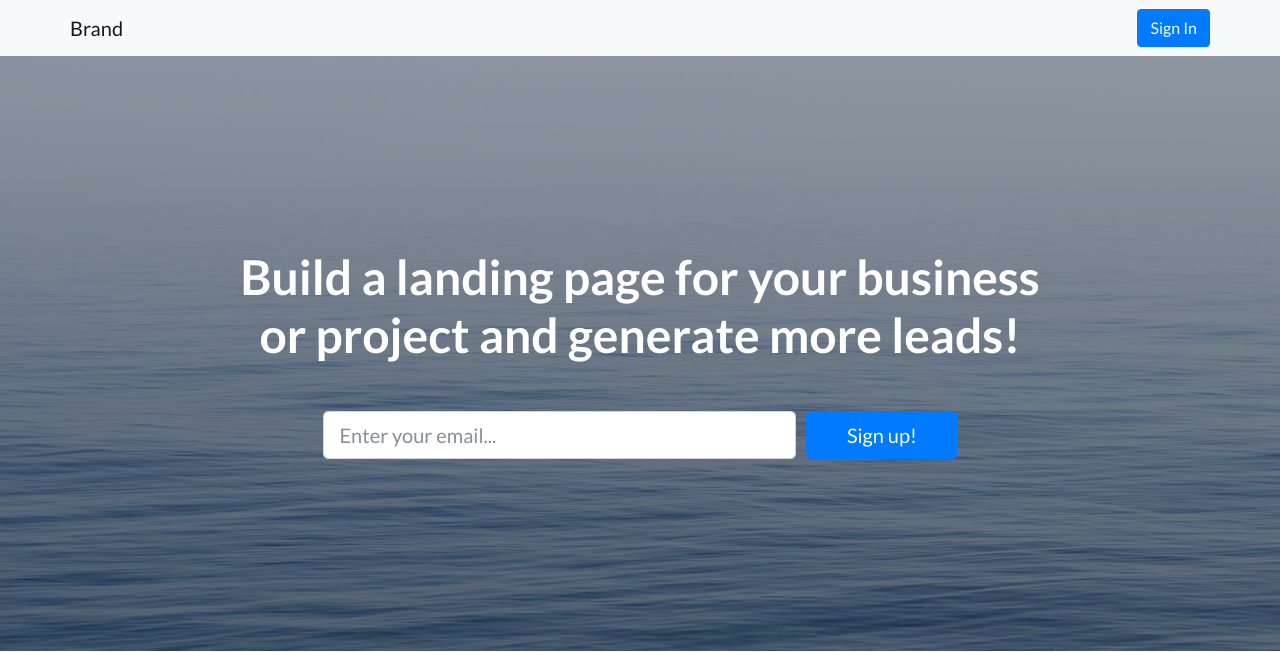
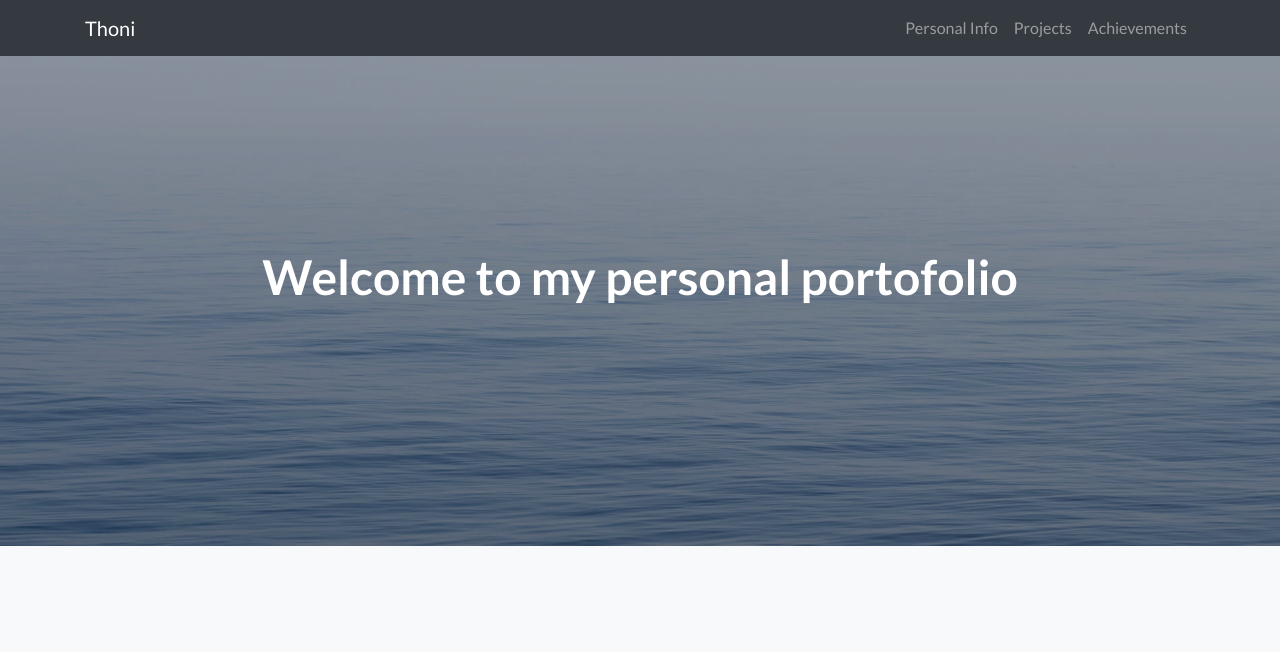
Before and after one commit to assulthoni/DjangoWithMongoDB, a Django app: page / in a window 1280 px wide. Shown: the top 652 px of the page. Run offline with Django 3.2, Linux system fonts and the light colour scheme; some libraries are stand-ins or nearby versions.

Commit message:
start templating

```diff
--- a/templates/index.html
+++ b/templates/index.html
@@ -5,7 +5,9 @@
 <head>
     <meta charset="utf-8">
     <meta name="viewport" content="width=device-width, initial-scale=1.0, shrink-to-fit=no">
-    <title>Blog icharun</title>
+    <title>{% block title %}
+        Home
+    {% endblock %}</title>
     <link rel="stylesheet" href="{% static "assets/bootstrap/css/bootstrap.min.css" %}">
     <link rel="stylesheet" href="https://fonts.googleapis.com/css?family=Lato:300,400,700,300italic,400italic,700italic">
     <link rel="stylesheet" href="{% static "assets/fonts/font-awesome.min.css" %}">
@@ -13,9 +15,15 @@
     <link rel="stylesheet" href="https://cdnjs.cloudflare.com/ajax/libs/animate.css/3.5.2/animate.min.css">
 </head>
 <body>
-    <nav class="navbar navbar-light navbar-expand bg-light navigation-clean">
-        <div class="container"><a class="navbar-brand" href="#">Brand</a><button class="navbar-toggler" data-toggle="collapse" data-target="#navcol-1"></button>
-            <div class="collapse navbar-collapse" id="navcol-1"><a class="btn btn-primary ml-auto" role="button" href="#">Sign In</a></div>
+
+    <nav class="navbar navbar-expand-sm bg-dark navbar-dark">
+        <div class="container">
+          <a class="navbar-brand" href="#">{% block  brand %}Thoni{% endblock %}</a><button class="navbar-toggler" data-toggle="collapse" data-target="#navcol-1"></button>
+          <ul class="navbar-nav">
+            <li class="nav-item"><a class="nav-link" href="#">Personal Info</a></li>
+            <li class="nav-item"><a class="nav-link" href="#">Projects</a></li>
+            <li class="nav-item"><a class="nav-link" href="#">Achievements</a></li>
+          </ul>
         </div>
     </nav>
     <header class="masthead text-white text-center" style="background:url({% static 'assets/img/bg-masthead.jpg' %})no-repeat center center;background-size:cover;">
@@ -23,19 +31,12 @@
         <div class="container">
             <div class="row">
                 <div class="col-xl-9 mx-auto">
-                    <h1 class="mb-5">Build a landing page for your business or project and generate more leads!</h1>
-                </div>
-                <div class="col-md-10 col-lg-8 col-xl-7 mx-auto">
-                    <form>
-                        <div class="form-row">
-                            <div class="col-12 col-md-9 mb-2 mb-md-0"><input class="form-control form-control-lg" type="email" placeholder="Enter your email..."></div>
-                            <div class="col-12 col-md-3"><button class="btn btn-primary btn-block btn-lg" type="submit">Sign up!</button></div>
-                        </div>
-                    </form>
+                    <h1 class="mb-5">Welcome to my personal portofolio</h1>
                 </div>
             </div>
         </div>
     </header>
+    {% block  contents %}
     <section class="features-icons bg-light text-center">
         <div class="container">
             <div class="row">
@@ -118,19 +119,13 @@
         <div class="container">
             <div class="row">
                 <div class="col-xl-9 mx-auto">
-                    <h2 class="mb-4">Ready to get started? Sign up now!</h2>
-                </div>
-                <div class="col-md-10 col-lg-8 col-xl-7 mx-auto">
-                    <form>
-                        <div class="form-row">
-                            <div class="col-12 col-md-9 mb-2 mb-md-0"><input class="form-control form-control-lg" type="email" placeholder="Enter your email..."></div>
-                            <div class="col-12 col-md-3"><button class="btn btn-primary btn-block btn-lg" type="submit">Sign up!</button></div>
-                        </div>
-                    </form>
+                    <h2 class="mb-4">Hows your impression? Feel free to contact me!</h2>
                 </div>
             </div>
         </div>
     </section>
+    {% endblock %}
+
     <footer class="footer bg-light">
         <div class="container">
             <div class="row">
@@ -160,5 +155,4 @@
     <script src="{% static "assets/bootstrap/js/bootstrap.min.js" %}"></script>
     <script src="{% static "assets/js/bs-animation.js" %}"></script>
 </body>
-
 </html>
```
Also changed, not shown: requirements.txt (added, +14 -0 lines).
